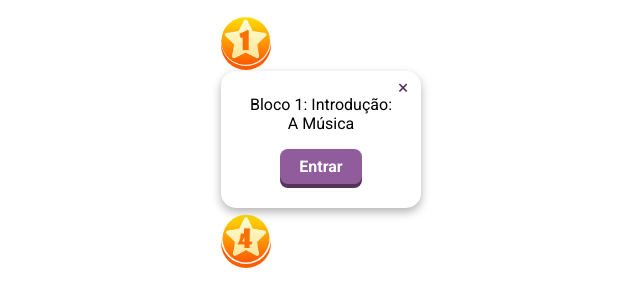
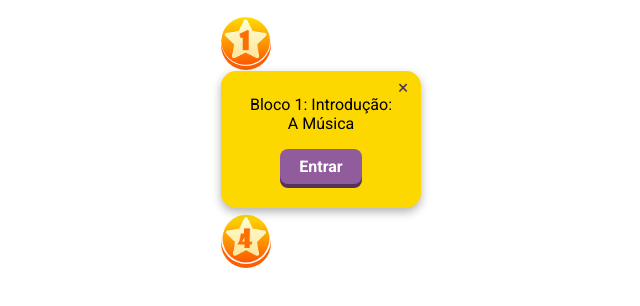
Before and after one commit to PerezSouto/App-TeoriaMusical, a plain HTML site: page menu3.html in a window 1280 px wide. Both pictures are taken after a click on the link 640 px from the left and 41 px from the top of the page. Shown: the whole page, without its empty margins (394-1034 px from the left). Drawn offline with Linux system fonts and the light colour scheme.

Commit message:
Update menu3.html

```diff
--- a/menu3.html
+++ b/menu3.html
@@ -81,6 +81,7 @@
 
     .modal-conteudo {
       background-color: white;
+      background-color:#fdd700;
       padding: 1.5rem;
       border-radius: 15px;
       width: 200px;
```
